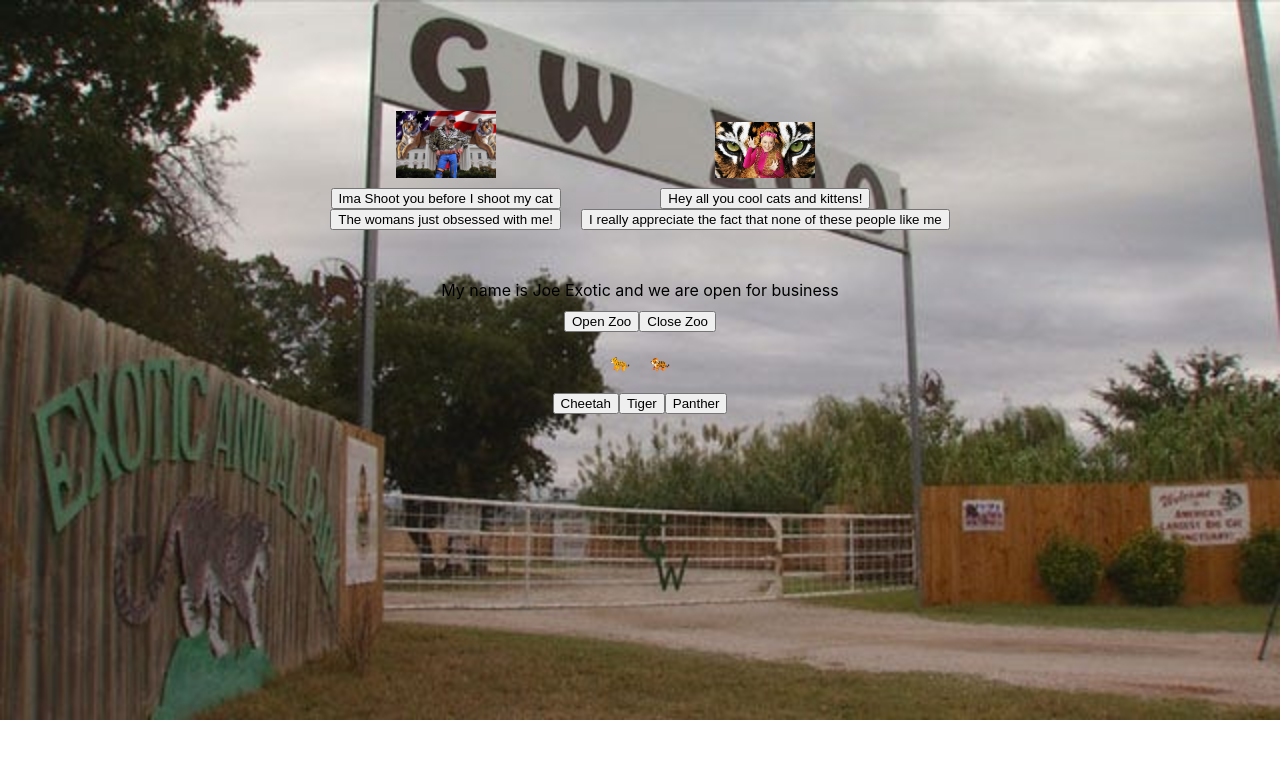
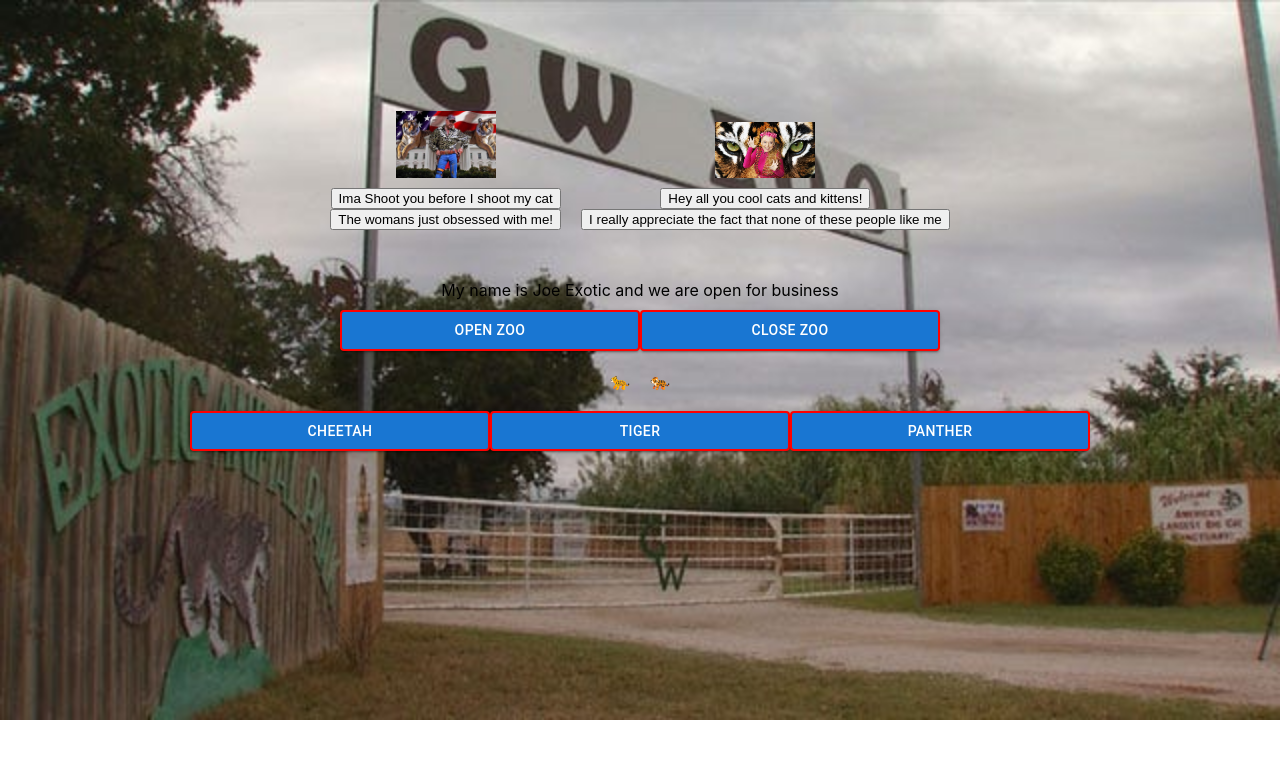
Before and after one commit to taha-amin/from-scratch-busy-zoo-react, a React (Create React App) app: page / in a window 1280 px wide. Shown: the top 758 px of the page. Built offline with nearby package versions, Linux system fonts and the light colour scheme.

Commit message:
added custom button from library and styled it

```diff
--- a/src/App.js
+++ b/src/App.js
@@ -1,6 +1,8 @@
 //import logo from './logo.svg';
 import { useState } from 'react';
 import './App.css';
+
+import CustomButton from './CustomButton';
 
 import IsOpen from './OpenSign';
 import Parade from './AnimalParade';
@@ -78,15 +80,15 @@ function App() {
         <button onClick={() => setIsOpen('yellow')}>Yellow</button>
         <button onClick={() => setIsOpen('green')}>Green</button> */}
 
-        <button onClick={handleOpenZoo}>Open Zoo</button>
-        <button onClick={handleCloseZoo}>Close Zoo</button>
+        <CustomButton onClick={handleOpenZoo}>Open Zoo</CustomButton>
+        <CustomButton onClick={handleCloseZoo}>Close Zoo</CustomButton>
       </div>
 
       <Parade animals={traffic} />
       <div className="buttons">
-        <button onClick={() => setTraffic([...traffic, 'cheetah'])}>Cheetah</button>
-        <button onClick={() => setTraffic([...traffic, 'tiger'])}>Tiger</button>
-        <button onClick={() => setTraffic([...traffic, 'panther'])}>Panther</button>
+        <CustomButton onClick={() => setTraffic([...traffic, 'cheetah'])}>Cheetah</CustomButton>
+        <CustomButton onClick={() => setTraffic([...traffic, 'tiger'])}>Tiger</CustomButton>
+        <CustomButton onClick={() => setTraffic([...traffic, 'panther'])}>Panther</CustomButton>
       </div>
     </div>
   );
--- /dev/null
+++ b/src/CustomButton.js
@@ -0,0 +1,17 @@
+import React from 'react';
+import { Button } from '@mui/material';
+
+export default function CustomButton({ children, onClick }) {
+  return (
+    <Button
+      onClick={onClick}
+      variant="contained"
+      sx={{
+        width: 300,
+        border: 'solid 2px red',
+      }}
+    >
+      {children}
+    </Button>
+  );
+}
```
